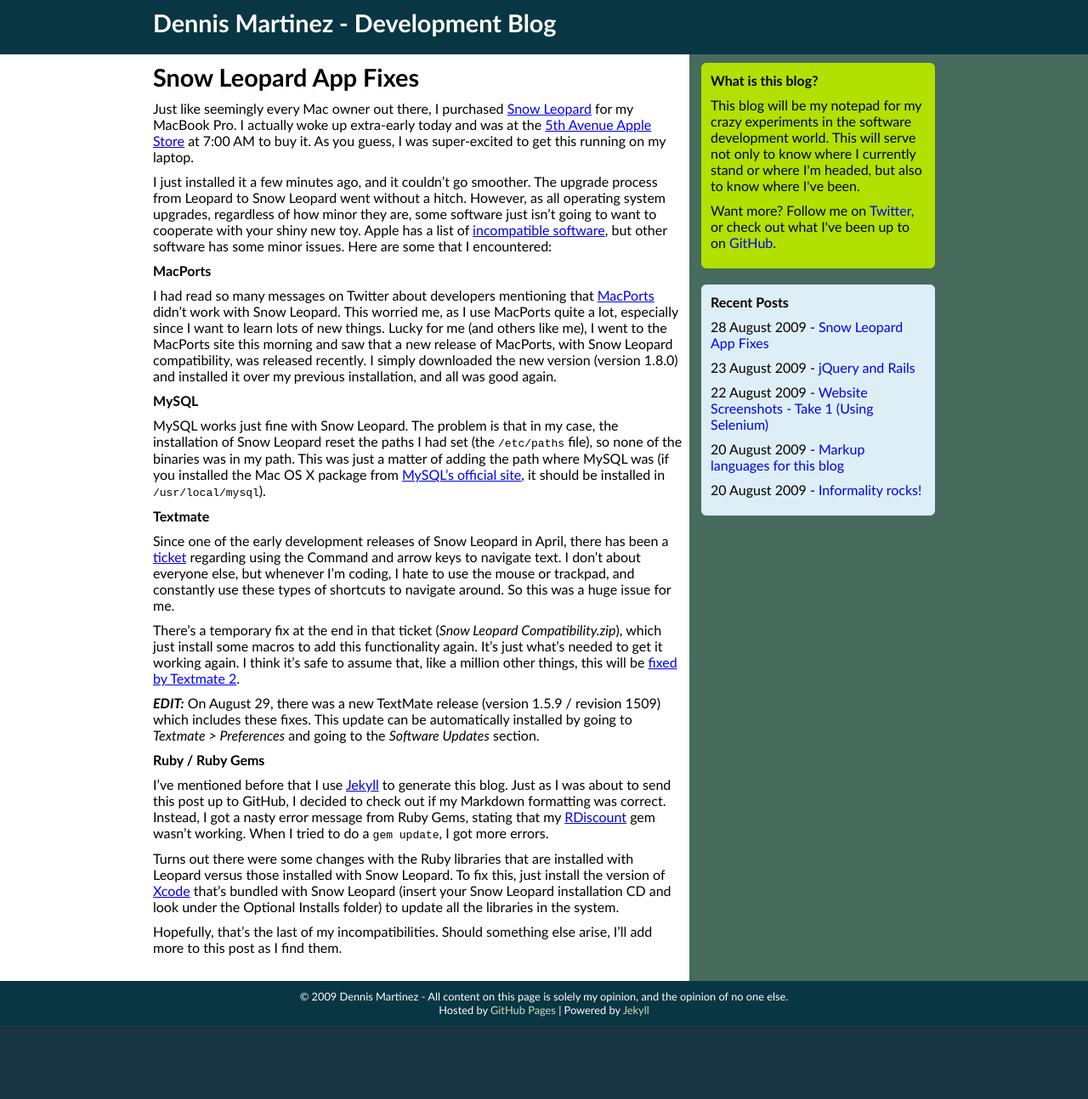
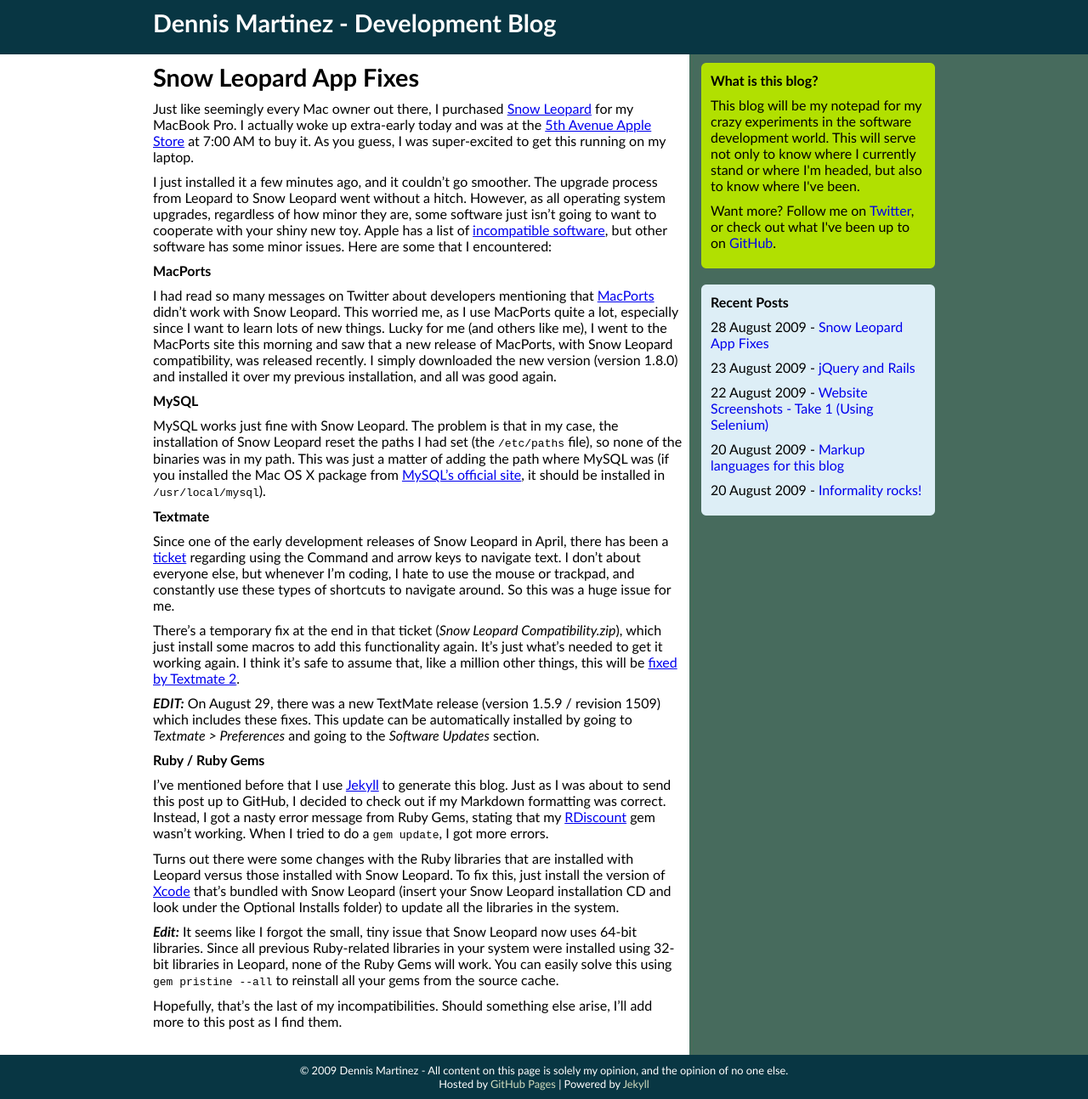
Before and after one commit to dennmart/dennmart.github.com, a Jekyll site: the page built from _posts/2009-08-28-snow-leopard-app-fixes.markdown, in a window 1280 px wide. Shown: the whole page at 85% size. Built offline with Jekyll 4.4.1, drawn with Linux system fonts in a browser that asks for light colours; before the commit the page ends 1207 px from its top, so only the background shows below that.

Commit message:
Editing my last post again

```diff
--- a/_posts/2009-08-28-snow-leopard-app-fixes.markdown
+++ b/_posts/2009-08-28-snow-leopard-app-fixes.markdown
@@ -30,4 +30,6 @@
 
 Turns out there were some changes with the Ruby libraries that are installed with Leopard versus those installed with Snow Leopard. To fix this, just install the version of [Xcode](http://developer.apple.com/TOOLS/Xcode/) that's bundled with Snow Leopard (insert your Snow Leopard installation CD and look under the Optional Installs folder) to update all the libraries in the system.
 
+***Edit:*** It seems like I forgot the small, tiny issue that Snow Leopard now uses 64-bit libraries. Since all previous Ruby-related libraries in your system were installed using 32-bit libraries in Leopard, none of the Ruby Gems will work. You can easily solve this using `gem pristine --all` to reinstall all your gems from the source cache.
+
 Hopefully, that's the last of my incompatibilities. Should something else arise, I'll add more to this post as I find them.
```
